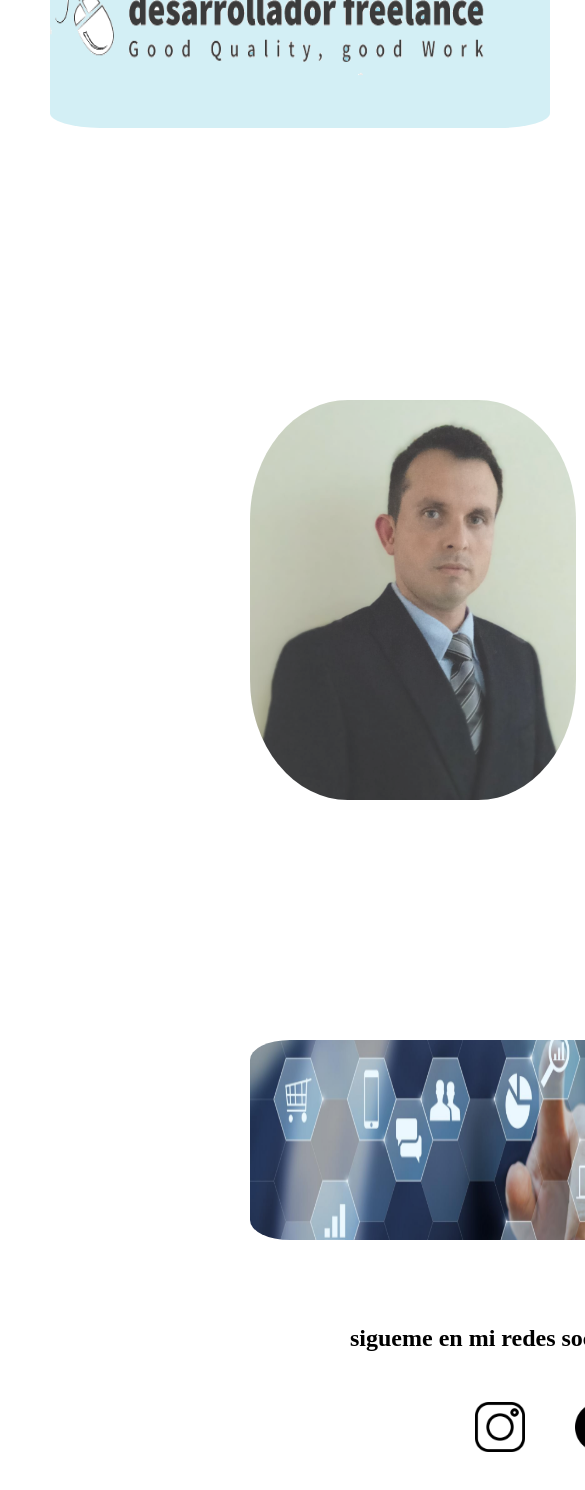
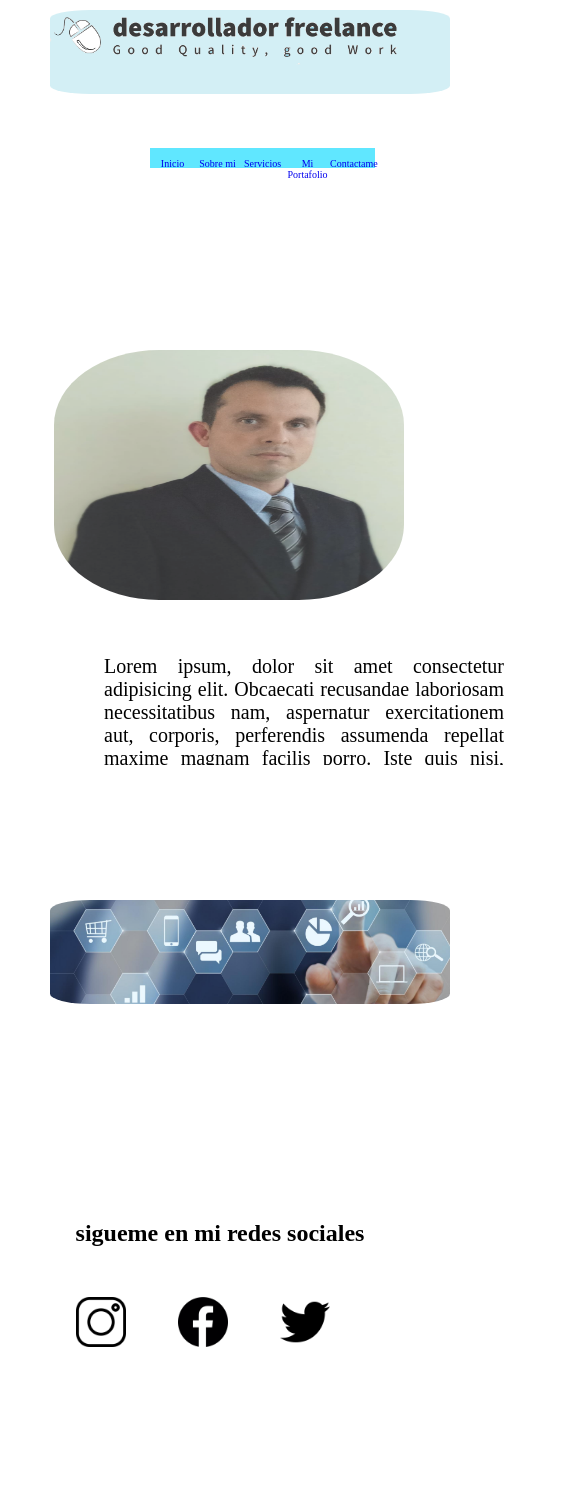
Before and after one commit to luisz84/Proyecto_Final, a plain HTML site: page SECCIONES/sobreMi.html in a window 390 px wide. Shown: the top 1490 px of the page, 585 px wide, since content can reach past the window. After the commit the page ends 1351 px from the top, so only its background shows below. Drawn offline with nearby package versions, Linux system fonts and the light colour scheme.

Commit message:
agregando archivos responsivos

```diff
--- a/CSS/estilo.css
+++ b/CSS/estilo.css
@@ -11,19 +11,27 @@ body{
 }
 img{
     border-radius: 10%;
+
 }
-/* .grid{
+
+.grid_menu{
     display: grid;
-    grid-template-columns: 1fr;
-    grid-template-rows: 1fr 2fr 1fr;
-} */
+    grid-template-columns: 50% 50%;
+    justify-content:space-around;
+    width: 100%;
+    margin: 0 auto;
+}
 
 
+.grid_main{
+    display: grid;
+    grid-template-columns: 50% 30%;
+    justify-content:space-around;
+    width: 80%;
+    margin: 0 auto;
+}
 
-/* .grid #menu a{
-    grid-column: 2/2;
-    grid-row: 1/1;
-}    */
+
 
 
 .encabezado{
@@ -31,19 +39,10 @@ img{
     height: 100px;
     display: flex;
   flex-wrap: nowrap;
-  align-items: center;
-    /* background-color: aqua; */
 }
 #logo{
-    /* width:35%;
-    height: 200px;*/
-    margin-top: 10px;
-    /* width: 100px; */
-
-    /* background-color: black; */
-    /* float: left; */
-
-}
+     margin-top: 10px;
+   }
 #menu{
     /* width: 70%; */
     /* height: 100px; */
@@ -81,27 +80,34 @@ img{
 }
 #menu ul{
     margin-left: 100px;
+    height: fit-content;
 }
 
 main{
+    width: 100%;
+    height: 600px;
     display: flex;
-    margin:200px 0px 100px 200px;
-    /* flex-wrap: nowrap;
-    grid-column: 1/1 ; */
+    margin:10% 0px 100px 100px;
+
 }
-.description{
-    width: 350px;
-    height: 200px;
+p.description{
+    /* width: 30%; */
+    height: 400px;
     padding: 10px;
     text-align: justify;
     /* margin: 50px; */
-    margin: 130px 0px 0px 50px;
+    margin: 200px 0px 0px 10px;
     font-size: 18px;
     overflow: hidden;
+
+
 }
+
+
 
 div .imagen{
     margin-top: 50px;
+    padding: 0;
 }
 
 .description__imagen    {
@@ -115,17 +121,17 @@ div .imagen{
     overflow: hidden;
 }
 .imagen > img{
-    width: 400px;
+    width: 500px;
     height: 300px;
     /* float: left; */
-    /* padding: 50px; */
-    margin-top: 70px;
+    padding: 20px;
+    margin-top: 100px;
     opacity: 0.8;
-    background-color: #fff;
     border-radius: 30%;
-    /* grid-column: 1/4;
-    grid-row: 2/4; */
+    margin-left: 200px;
+
 }
+
 
 .imagen__sobreMi{
     width: 600px;
@@ -165,21 +171,20 @@ nav ul li a{
 
 /* banner */
 .banner{
-    width:auto;
+    width:100%;
     height:100px;
-    margin-left: 200px;
+    /* margin-left: 200px; */
     margin-top: 50px;
-   /* position: sticky; */
-   /* grid-column: 1/1; */
+   text-align: center;
 
 
 }
 /* footer */
 footer{
     width: 100%;
-    height: 300px;
+   list-style-type: none;
     align-items: center;
-    float: left;
+
     margin: auto;
     text-align: center;
     align-content: center;
@@ -188,33 +193,39 @@ footer{
 
 }
 footer  a{
-    /* width: 40px;
-    height: 50px; */
-    display: inline-block;
-    align-content: center;
+     width: 40px;
+    height: 50px;
+    list-style-type: none;
     margin: 0px 0px 0px 0px;
 
 
 }
-footer li{
-    width: 100px;
+footer li a{
+    width: 100%;
     list-style-type: none;
-    float: left;
+
+
+
 }
 footer h2{
-    margin: 100px 0 50px 400px;
-    text-align: left;
+    margin: 120px 0 50px 0px;
+    padding-top: 50px;
 
 }
 .redes-sociales{
     margin-left: auto;
-    /* align-items: center; */
-    /* background-color: white; */
+    list-style-type: none;
 }
 footer ul{
-   margin-left: 400px;
     align-content:center ;
+    list-style-type: none;
 
+}
+
+footer li{
+    width: 30%;
+    float: left;
+    align-self: center;
 }
 /* formulario */
 form{
@@ -267,9 +278,9 @@ li a img:hover{
  /* queries */
 
  @media screen and (max-width:700px){
-    .banner > img{
+    .banner{
         /* max-width: 500px; */
-        width:400px;
+        min-width: 200px;
     }
    body{
     margin-left: 50px;
@@ -280,19 +291,104 @@ li a img:hover{
         max-width: 300px;
     }
     }
-@media screen and (max-width:600px) {
+@media screen  (max-width:950px) {
     .banner{
-        width: 350px;
+        width: 400px;
+
     }
     footer h2{
         margin-left: 200px;
     }
+
 }
-   @media screen and (max-width:400px){
+   /* @media screen and (max-width:400px){
     footer{
         width: 700px;
     }
          footer h2{
             margin-left:300px;
          }
-   }
+         .banner{
+            width: 200px;
+         }
+   }  */
+ @media screen and (max-width:1100px){
+    .imagen   > img{
+        width: 400px;
+        height: 200px;
+        margin-left: -30px;
+ }
+ .imagen__sobreMi{
+    width: 350px;
+    height: 250px;
+    margin-left: -30px;
+    margin-top: 150px;
+ }
+
+ #logo > a > img{
+    width: 350px;
+ }
+
+
+ }
+ @media screen and (max-width:610px){
+    .grid_main{
+        display: grid;
+        /* grid-template-columns: repeat(3, 1fr); */
+         grid-template-columns: 100% ;
+        justify-content: flex-start;
+        grid-template-rows: auto auto;
+
+ }
+ main{
+    margin-top: 100px;
+    margin-left: 0px;
+ }
+ p.description{
+    height: 300px;
+    padding: 10px;
+    text-align: justify;
+    margin: 10px 0px 0px 10px;
+ }
+ .description__imagen{
+    height: 100px;
+    padding: 10px;
+    text-align: justify;
+    margin: 10px 0px 0px 10px;
+
+ }
+
+ .imagen > img{
+    margin-top: 0px;
+ }
+
+#logo > a > img{
+    width:400px;
+}
+.banner > img{
+    width:400px;
+    margin-left: 0px;
+}
+
+.grid_menu{
+
+    grid-template-columns: 100%;
+}
+
+#menu a{
+    width:45px;
+    height: 10px;
+    font-size:10px;
+    text-decoration:none;
+    text-align:center;
+    transition: height 2s;
+    padding-top: 10px;
+    text-shadow: rgba(100, 100, 100, 0.5);
+
+}
+
+footer li {
+    width: 30%;
+    float: left;
+}
+}
--- a/SECCIONES/sobreMi.html
+++ b/SECCIONES/sobreMi.html
@@ -15,7 +15,8 @@
 <body>
     <div class="container">
     <header class="encabezado">
-        <div id="logo"><a href="../index.html"><img src="../MEDIA/IMAGENES/logo6.png" width="500" height="150" alt="logo"></a></div>
+        <div class="grid_menu">
+        <div id="logo"><a href="../index.html"><img src="../MEDIA/IMAGENES/logo6.png"  alt="logo"></a></div>
 
         <nav id="menu">
             <ul>
@@ -26,10 +27,11 @@
                 <li id="contactame"><a href="contacto.html">Contactame</a></li>
             </ul>
         </nav>
-
+    </div>
 
     </header>
     <main>
+        <div class="grid_main">
         <img class="imagen__sobreMi"   src="../MEDIA/IMAGENES/foto_personal.jpeg" alt="imagen desarrollo">
         <div class="description__imagen">
             <p>Lorem ipsum, dolor sit amet consectetur adipisicing elit.
@@ -46,8 +48,9 @@
             labore expedita eos in.
             </p>
         </div>
+    </div>
     </main>
-    <div class="banner"><img src="../MEDIA/IMAGENES/banner-digital.png" alt="banner" width="1000" height="200"></div>
+    <div class="banner"><img src="../MEDIA/IMAGENES/banner-digital.png" alt="banner" ></div>
     <footer>
         <div class="redes-sociales">
         <h2>sigueme en mi redes sociales</h2>
```
